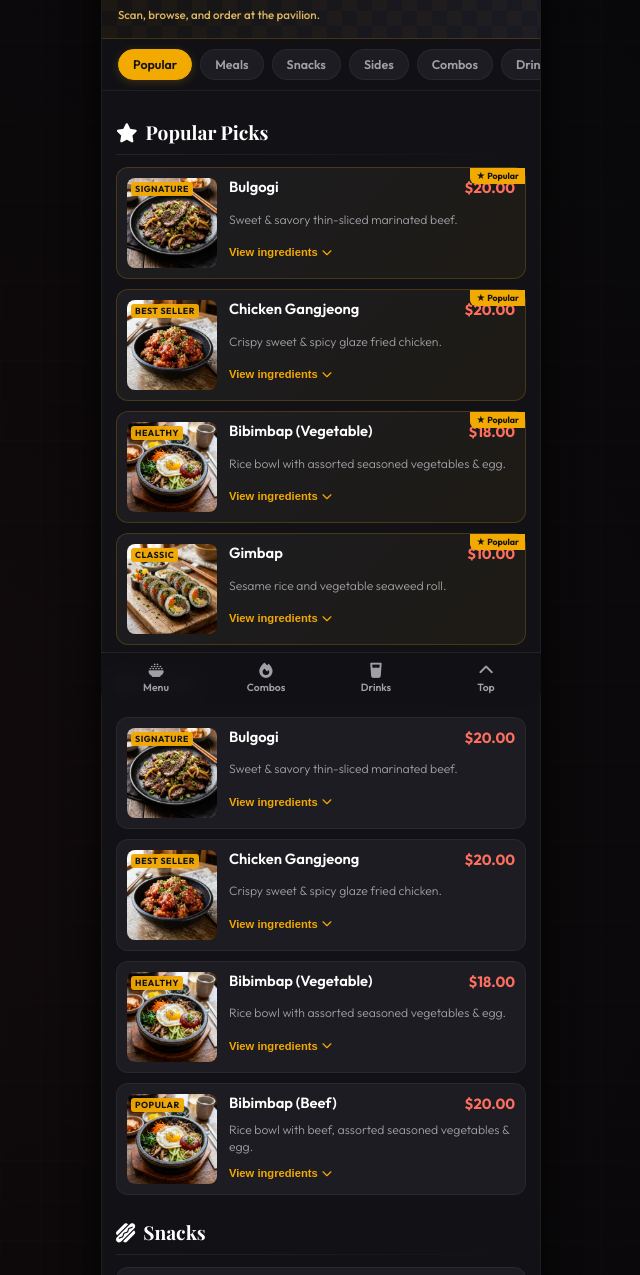
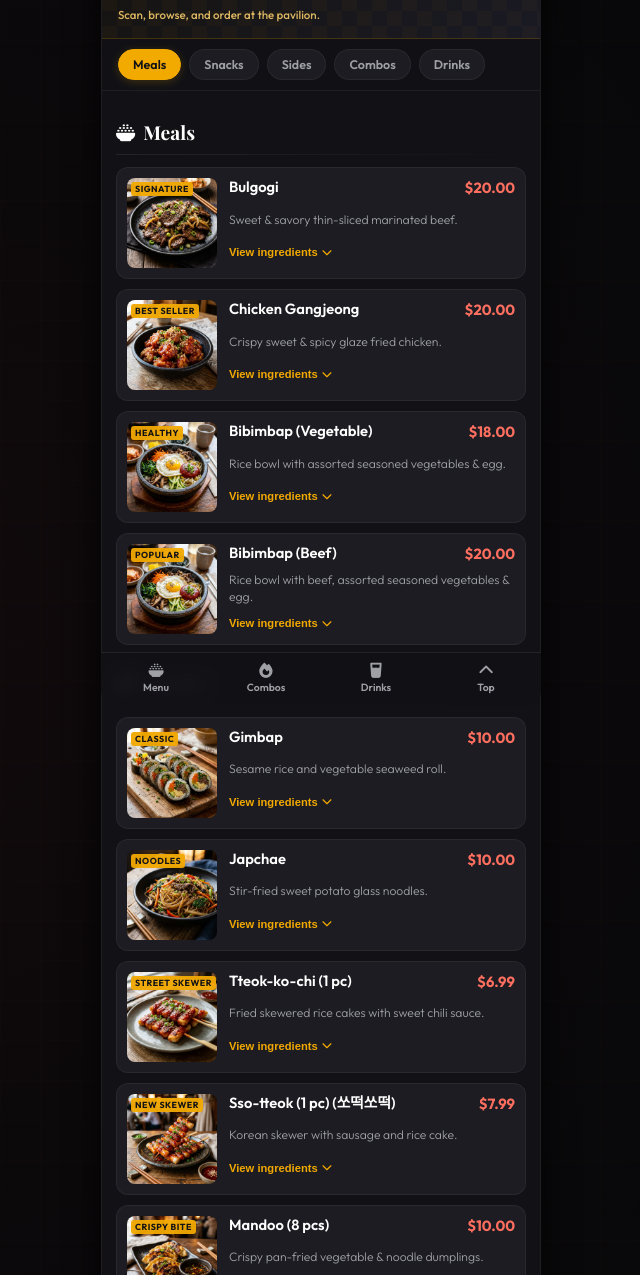
Before and after one commit to AMOTH-0/korean-pavilion-menu, a plain HTML site: page index.html in a window 1280 px wide. Shown: the part 79-1354 px from the top of the page, without its empty margins (319-959 px from the left). Drawn offline with nearby package versions, Linux system fonts and the light colour scheme.

Commit message:
Update item quantities and remove popular picks section

```diff
--- a/index.html
+++ b/index.html
@@ -49,8 +49,7 @@
     <!-- Sticky Horizontal Category Navigation Pills -->
     <nav class="category-pills-bar" id="categoryPillsBar">
       <div class="pills-scroll-wrapper">
-        <a href="#popular-section" class="pill-link active" data-tab="popular">Popular</a>
-        <a href="#meals-section" class="pill-link" data-tab="meals">Meals</a>
+        <a href="#meals-section" class="pill-link active" data-tab="meals">Meals</a>
         <a href="#snacks-section" class="pill-link" data-tab="snacks">Snacks</a>
         <a href="#sides-section" class="pill-link" data-tab="sides">Sides</a>
         <a href="#combos-section" class="pill-link" data-tab="combos">Combos</a>
@@ -61,14 +60,7 @@
     <!-- Main Web App Content Area -->
     <main class="app-main-content">
 
-      <!-- Popular Picks Section (Horizontal Tray style or compact vertical) -->
-      <section id="popular-section" class="menu-section">
-        <h2 class="section-title"><i class="fa-solid fa-star text-gold"></i> Popular Picks</h2>
-        <div class="section-divider"></div>
-        <div class="popular-grid" id="popularGrid">
-          <!-- Rendered dynamically by script.js -->
-        </div>
-      </section>
+
 
       <!-- Meals Section -->
       <section id="meals-section" class="menu-section">
--- a/script.js
+++ b/script.js
@@ -76,7 +76,7 @@ const foodItems = [
   },
   {
     id: "tteokkochi",
-    name: "Tteok-ko-chi",
+    name: "Tteok-ko-chi (1 pc)",
     price: 6.99,
     category: "snacks",
     shortDesc: "Fried skewered rice cakes with sweet chili sauce.",
@@ -87,7 +87,7 @@ const foodItems = [
   },
   {
     id: "sso-tteok",
-    name: "Sso-tteok (쏘떡쏘떡)",
+    name: "Sso-tteok (1 pc) (쏘떡쏘떡)",
     price: 7.99,
     category: "snacks",
     shortDesc: "Korean skewer with sausage and rice cake.",
@@ -98,7 +98,7 @@ const foodItems = [
   },
   {
     id: "mandoo",
-    name: "Mandoo (5 pcs)",
+    name: "Mandoo (8 pcs)",
     price: 10.00,
     category: "snacks",
     shortDesc: "Crispy pan-fried vegetable & noodle dumplings.",
@@ -192,16 +192,7 @@ function createFoodCardHtml(item, isPopularList = false) {
   `;
 }
 
-/**
- * Renders Popular Picks tray
- */
-function renderPopularPicks() {
-  const popularGrid = document.getElementById("popularGrid");
-  if (!popularGrid) return;
 
-  const populars = foodItems.filter(item => item.isPopular);
-  popularGrid.innerHTML = populars.map(item => createFoodCardHtml(item, true)).join("");
-}
 
 /**
  * Renders categorical food sections (Meals, Snacks, Sides)
@@ -366,7 +357,6 @@ document.querySelectorAll(".bottom-nav-item, .pill-link").forEach((link) => {
 // DOM LOADING
 // ==========================================================================
 function initMenuApp() {
-  renderPopularPicks();
   renderFoodLists();
   renderDrinks();
 }
```
